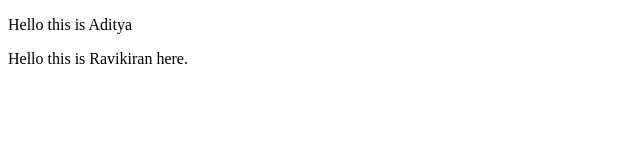
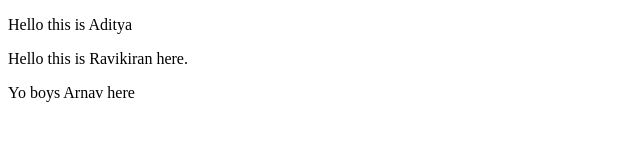
Before and after one commit to YASH-S77/RAAY-PROJECT-0, a plain HTML site: page index.html in a window 1280 px wide. Shown: the whole page, without its empty margins (0-640 px from the left). Drawn offline with Linux system fonts and the light colour scheme.

Commit message:
edited by arnav

```diff
--- a/index.html
+++ b/index.html
@@ -10,6 +10,9 @@
     <!--this is code written by me ..-->
     <p>Hello this is Ravikiran here.</p>
     <!--This is code written by Ravikiran ..-->
+    <p>Yo boys Arnav here</p>
+    <!--This code is written by Arnav-->
+
 
 </body>
 </html>
```
